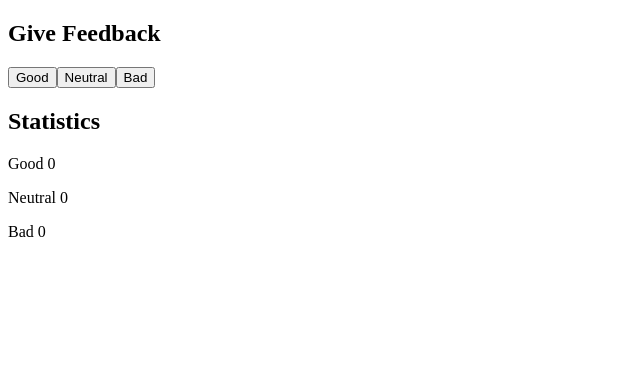
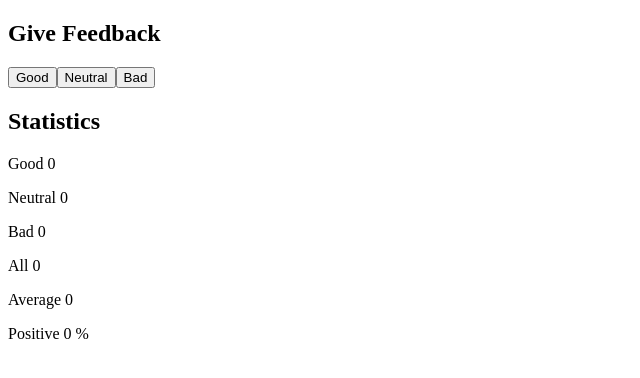
Before and after one commit to Pramod-Kumar-G/full-stack-open, a React (Vite) app in the folder part1/unicafe/: page / in a window 1280 px wide. Shown: the top 378 px of the page, without its empty margins (0-640 px from the left). Built offline with nearby package versions, Linux system fonts and the light colour scheme.

Commit message:
implement solution for exercise 1.7

```diff
--- a/part1/unicafe/src/App.jsx
+++ b/part1/unicafe/src/App.jsx
@@ -4,7 +4,13 @@
     const [good, setGood] = useState(0)
     const [neutral, setNeutral] = useState(0)
     const [bad, setBad] = useState(0)
-
+    const total = good + neutral + bad
+    let average = (good - bad) / total
+    let positive = good * 100 / total
+    if (total === 0) {
+        average = 0
+        positive = 0
+    }
     return (
         <>
             <h2>Give Feedback</h2>
@@ -15,6 +21,9 @@
             <p>Good {good}</p>
             <p>Neutral {neutral}</p>
             <p>Bad {bad}</p>
+            <p>All {total}</p>
+            <p>Average {average}</p>
+            <p>Positive {positive} %</p>
         </>
     )
 }
```
